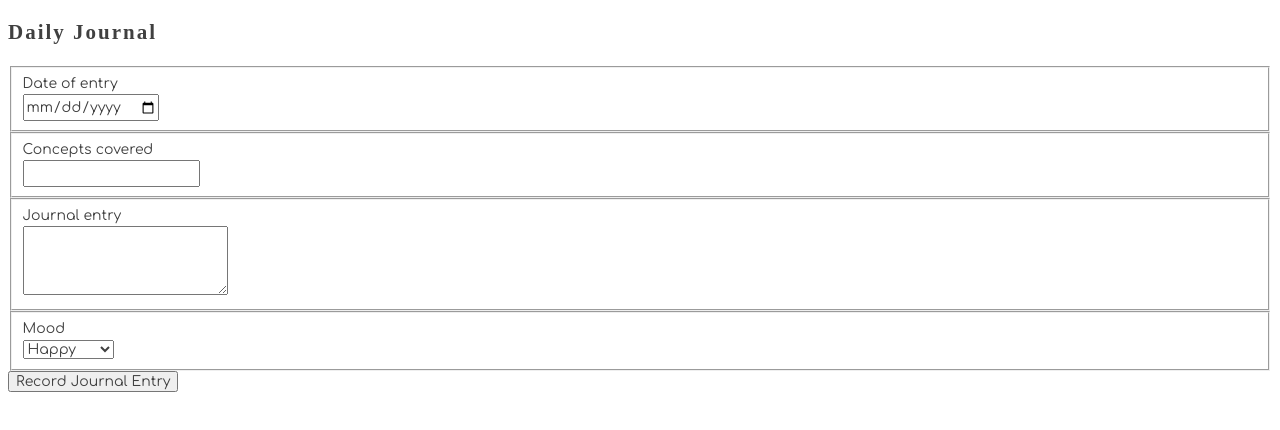
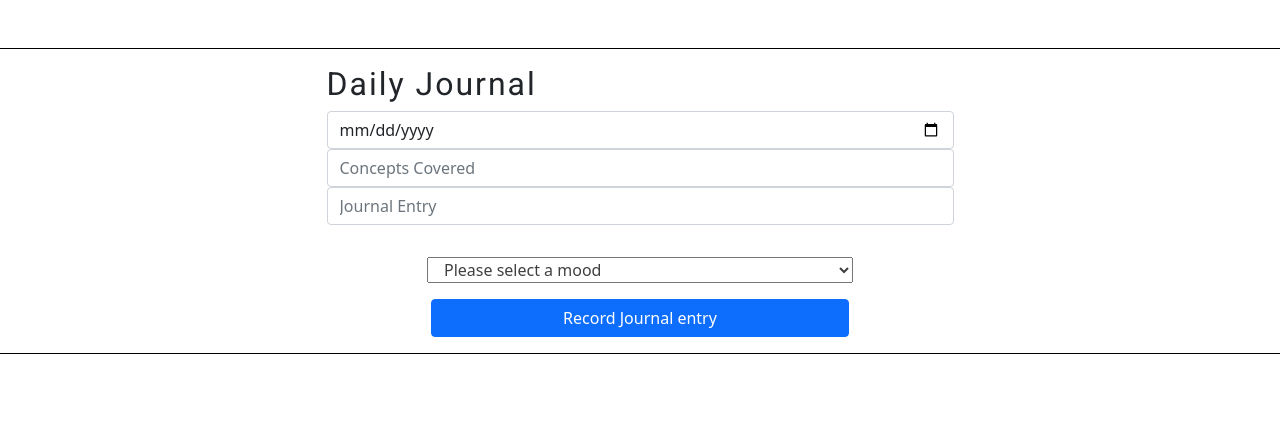
Before and after one commit to JohnDPrice/Daily-Journal, a plain HTML site: page index.html in a window 1280 px wide. Drawn offline with nearby package versions, Linux system fonts and the light colour scheme; a web font is replaced by a local one.

Commit message:
Journal form component

```diff
--- a/index.html
+++ b/index.html
@@ -4,15 +4,16 @@
         <meta charset="utf-8">
         <title>NewForce</title>
         <link rel="stylesheet" href="./styles/main.css">
+        <link href="https://cdn.jsdelivr.net/npm/bootstrap@5.0.0-beta2/dist/css/bootstrap.min.css" rel="stylesheet" integrity="sha384-BmbxuPwQa2lc/FVzBcNJ7UAyJxM6wuqIj61tLrc4wSX0szH/Ev+nYRRuWlolflfl" crossorigin="anonymous">
     </head>
 
     <body>
-        <header>
+        <!-- <header>
             <h2>Daily Journal</h2>
-        </header>
+        </header> -->
 
         <main id="container">
-            <article class="daily-journal-form">
+            <!-- <article class="daily-journal-form">
                 <form action="#">
                     <fieldset>
                         <label for="journalDate">Date of entry</label>
@@ -42,10 +43,13 @@
                     </fieldset>
 
                         <label for="recrordJournalEntry"></label>
+                        <div class="button-container">
                         <input type="button" value="Record Journal Entry" onclick="">
+                        </div>
+                </form>
+            </article> -->
 
-                </form>
-            </article>
+            <div class="journal-form-container row mt-5"></div>
         </main>
 
 
@@ -54,5 +58,7 @@
         </footer>
 
         <script type="module" src="./scripts/main.js"></script>
+        <script src="https://cdn.jsdelivr.net/npm/@popperjs/core@2.6.0/dist/umd/popper.min.js" integrity="sha384-KsvD1yqQ1/1+IA7gi3P0tyJcT3vR+NdBTt13hSJ2lnve8agRGXTTyNaBYmCR/Nwi" crossorigin="anonymous"></script>
+        <script src="https://cdn.jsdelivr.net/npm/bootstrap@5.0.0-beta2/dist/js/bootstrap.min.js" integrity="sha384-nsg8ua9HAw1y0W1btsyWgBklPnCUAFLuTMS2G72MMONqmOymq585AcH49TLBQObG" crossorigin="anonymous"></script>
     </body>
 </html>
--- /dev/null
+++ b/scripts/form/Form.js
@@ -0,0 +1,22 @@
+export const Form = () => {
+    contentTarget.innerHTML = `
+        <div class="mb-3 col-sm-6 notes-form pt-3 pb-3">
+        <h2>Daily Journal</h2>
+            <input type="date" class="form-control col-sm-3" id="note-date"/>
+            <input type="text" class="form-control col-sm-3" placeholder="Concepts Covered" id="note-text" />
+            <input type="text" class="form-control col-sm-3" placeholder="Journal Entry" id="journal-entry" />
+        </div>
+        <div class="row justify-content-center">
+            <select id="noteForm--criminal" class="criminalSelect col-sm-4 jusitfy-content-center">
+                <option value="0">Please select a mood</option>
+                <option value="1">Happy</option>
+                <option value="2">Frustrated</option>
+                <option value="3">Mediocre</option>
+            </select>
+            <div class="row justify-content-center">
+                <button id="saveJournalEntry" class="btn btn-primary col-sm-4 justfiy-content-center">Record Journal entry</button>
+            </div>
+        </div>`
+}
+
+const contentTarget = document.querySelector(".journal-form-container")
--- a/scripts/main.js
+++ b/scripts/main.js
@@ -1 +1,3 @@
-console.log("Welcome to the main module")
+import {Form} from "./form/Form.js"
+
+Form()
--- a/styles/main.css
+++ b/styles/main.css
@@ -1,4 +1,5 @@
 @import url("https://fonts.googleapis.com/css?family=Comfortaa|Patua+One");
+@import url('https://fonts.googleapis.com/css2?family=Roboto&display=swap');
 
 /*Typography
 --------------------------------------------------------------*/
@@ -8,13 +9,13 @@ input,
 select,
 textarea {
 	color: #404040;
-	font-family: "Comfortaa", Arial, sans-serif;
+	font-family: "Roboto", sans-serif;
 	font-size: 14px;
 	line-height: 1.5;
 }
 
 h1,h2,h3,h4,h5,h6 {
-  font-family: "Patua One", serif;
+  font-family: "Roboto", sans-serif;
   letter-spacing: 2px;
 }
 
@@ -22,3 +23,16 @@ label {
 	display: flex;
 	flex-direction: column;
 }
+.button-container {
+	margin-top: 1em;
+}
+
+.journal-form-container {
+	display: flex;
+	justify-content: center;
+	border: 1px solid black;
+}
+
+#saveJournalEntry {
+	margin: 2vh;
+}
```
